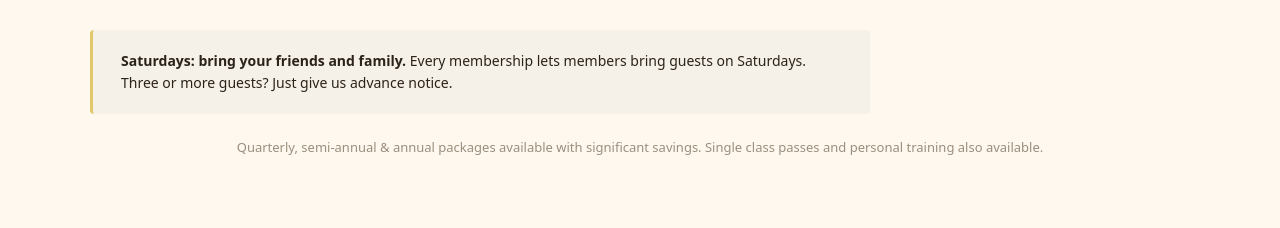
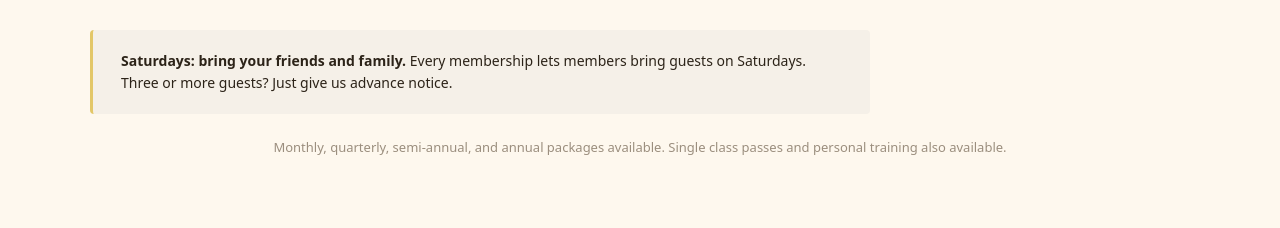
Before and after one commit to vikramravella/namma-combat-site, a Next.js app: page / in a window 1280 px wide. Shown: the part 9241-9469 px from the top of the page. Built offline with nearby package versions, Linux system fonts and the light colour scheme.

Commit message:
Memberships: remove 'significant savings' overpromise, list packages honestly

```diff
--- a/src/components/Sections.js
+++ b/src/components/Sections.js
@@ -105,7 +105,7 @@ export function Memberships({ onCta }) {
           </p>
         </div>
         <p style={{ fontFamily: 'var(--font-body)', fontSize: 13, color: 'var(--text-muted)', textAlign: 'center', marginTop: 24 }}>
-          Quarterly, semi-annual &amp; annual packages available with significant savings. Single class passes and personal training also available.
+          Monthly, quarterly, semi-annual, and annual packages available. Single class passes and personal training also available.
         </p>
       </Reveal>
     </Section>
```
